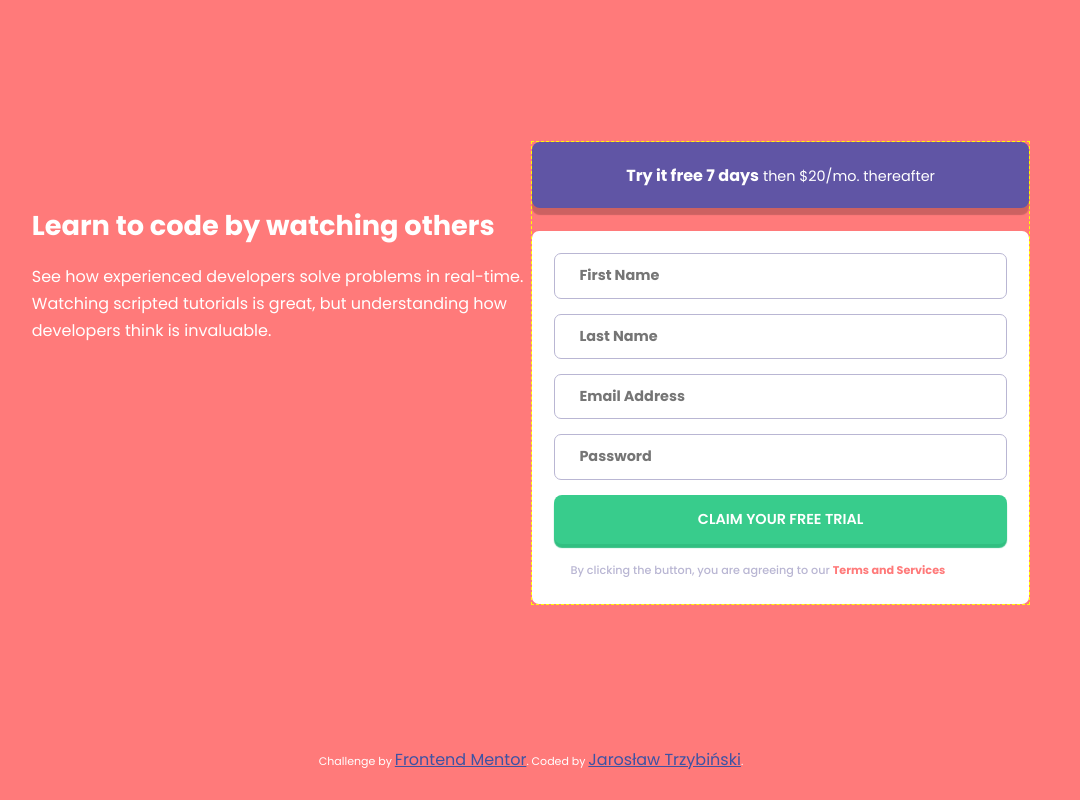
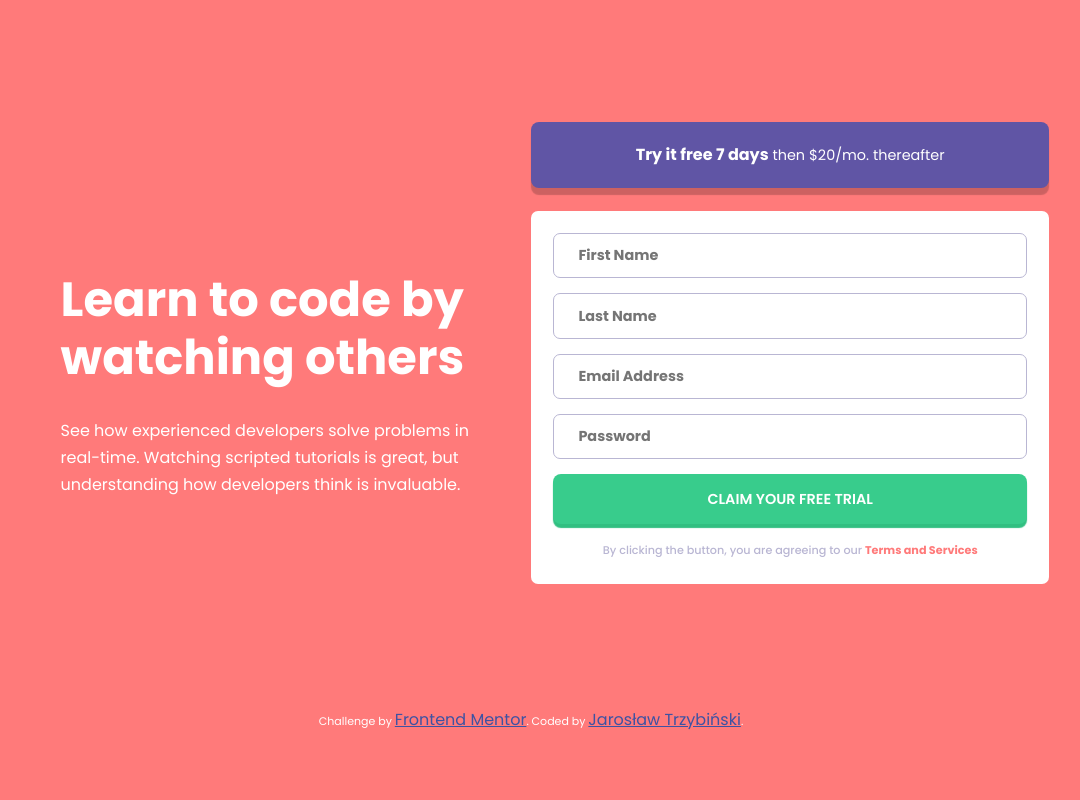
Before and after one commit to Jarek-Trzybinski/front-end-challenge-003-intro-component-with-signup-form-master, a website: page index.html in a window 1280 px wide. Shown: the whole page, without its empty margins (109-1189 px from the left). Drawn offline with Linux system fonts and the light colour scheme.

Commit message:
Create desktop design

```diff
--- a/sass/styles.sass
+++ b/sass/styles.sass
@@ -26,13 +26,11 @@ h1
 p
     line-height: 1.7rem
 
-.text > h1:first-child
+.text h1
     margin-top: 4rem
     margin-bottom: 1rem
 .text p
     margin-bottom: 4rem
-.form
-    border: yellow 1px dashed
 .button
     border-radius: 8px
     width: 100%
@@ -87,7 +85,7 @@ input
         background-size: cover
     main
         display: block
-        padding: 7%
+        padding: 6.5%
         text-align: center
 
 // Desktop screen only
@@ -95,4 +93,20 @@ input
     main
         display: grid
         grid-template-columns: 1fr 1fr
-        padding: 11%
+        padding: 9.5%
+    .text
+        display: flex
+        flex-direction: column
+        justify-content: center
+        padding: 3rem
+    .text h1
+        font-size: 3rem
+        line-height: 1.2em
+        padding: 0
+        margin: 0
+        margin-top: 4rem
+        margin-bottom: 30px
+    .text p
+        margin: 0
+    form
+        text-align: center
```
Also changed, not shown: css/styles.css.
